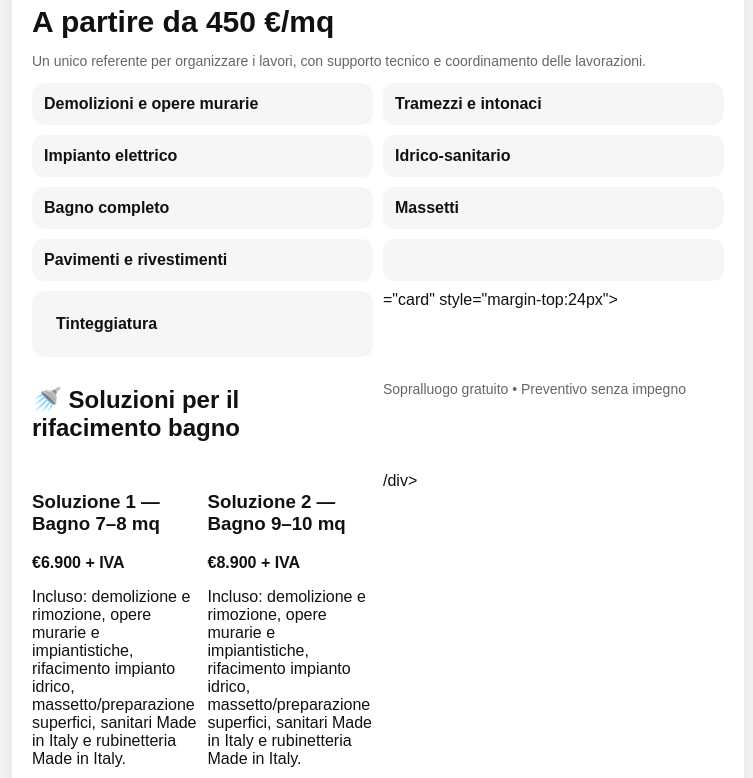
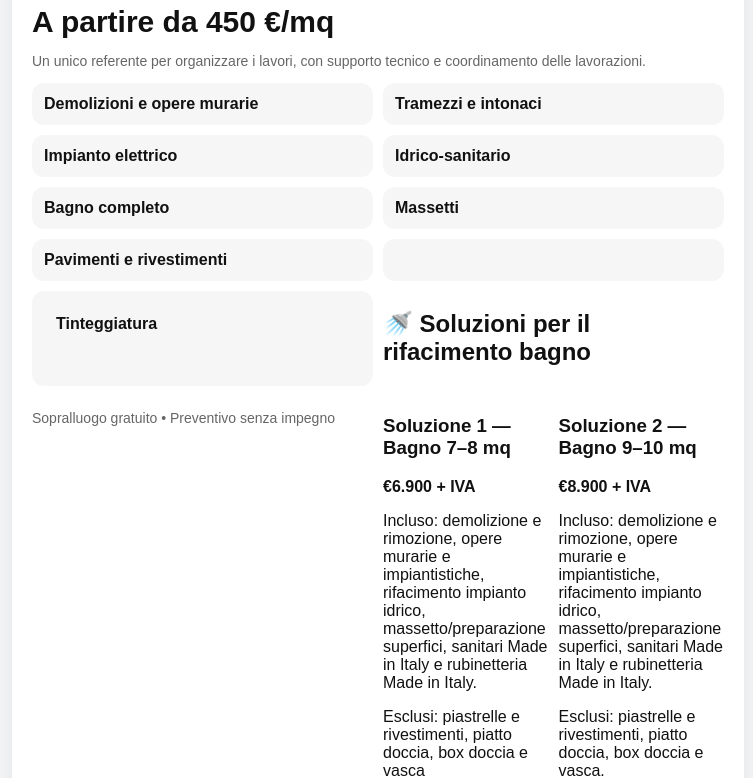
Before and after one commit to AntonioTufano30/Ristrutturazione-napoli, a plain HTML site: page index.html in a window 1280 px wide. Shown: the part 975-1753 px from the top of the page, without its empty margins (262-1015 px from the left). Drawn offline with Linux system fonts and the light colour scheme.

Commit message:
Correct HTML syntax in index.html
Fix HTML structure and remove extraneous attributes.

```diff
--- a/index.html
+++ b/index.html
@@ -44,7 +44,7 @@
 <div class="item">Bagno completo</div><div class="item">Massetti</div>
 <div class="item">Pavimenti e rivestimenti</div><div class="item"></div>
 <div class="item"="item"><div class="item"="item">Tinteggiatura</div>
-</div>="card" style="margin-top:24px">
+</div>
   <h2>🚿 Soluzioni per il rifacimento bagno</h2>
   <p class="muted">Sopralluogo gratuito • Preventivo senza impegno</p>
 
```
